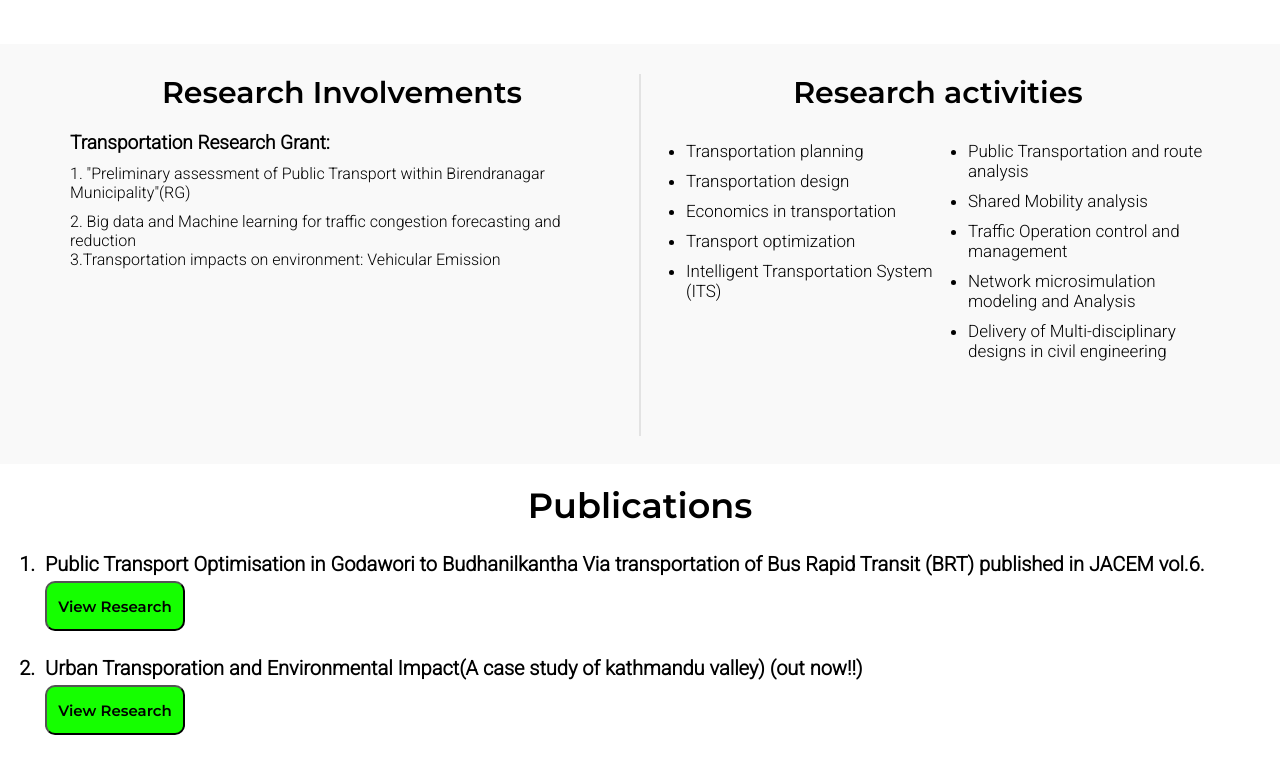
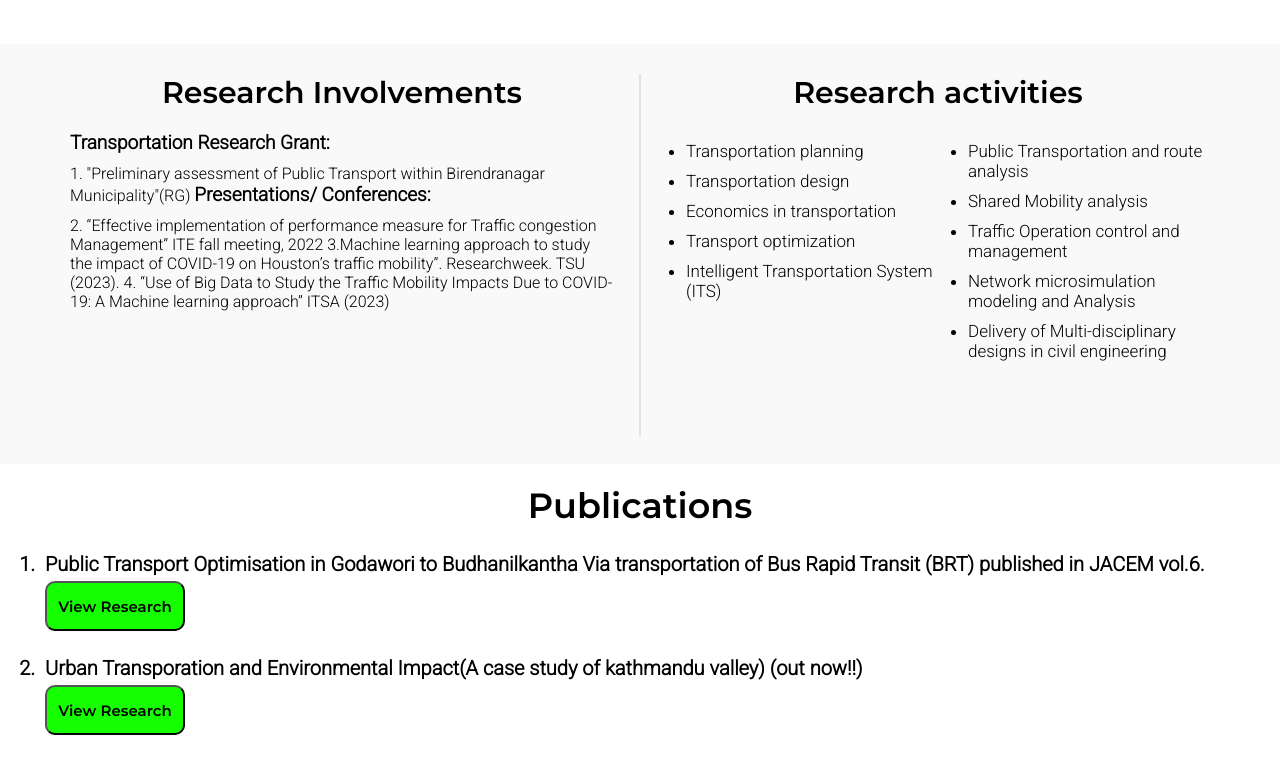
Before and after one commit to Sandeshacharya100/Mero-website-, a plain HTML site: page index.html in a window 1280 px wide. Shown: the part 1560-2317 px from the top of the page. Drawn offline with Linux system fonts and the light colour scheme.

Commit message:
Update index.html

```diff
--- a/index.html
+++ b/index.html
@@ -170,11 +170,16 @@
             <p style="padding: 10px 0px">
               1. "Preliminary assessment of Public Transport within
               Birendranagar Municipality"(RG)
-              <li 2. Big data and Machine learning for traffic congestion
+               <b style="font-size: 19px">Presentations/ Conferences:</b>
+            <br />
+              <li 1. Big data and Machine learning for traffic congestion
               forecasting and reduction</li>
-              2. Big data and Machine learning for traffic congestion
-              forecasting and reduction</li>
-              3.Transportation impacts on environment: Vehicular Emission
+              2. “Effective implementation of performance measure for
+              Traffic congestion Management” ITE fall meeting, 2022
+              3.Machine learning approach to study the impact of COVID-19
+              on Houston’s traffic mobility”. Researchweek. TSU (2023).
+              4. “Use of Big Data to Study the Traffic Mobility Impacts
+              Due to COVID-19: A Machine learning approach” ITSA (2023)
             </p>
           </div>
         </div>
@@ -281,7 +286,7 @@
         <span class="name"> Address: <br /> </span>
         <span class="value"
            >4045 Linkwood, Houston <br />
-          >Kalanki, Kathmandu (Nepal) <br />
+          Kalanki, Kathmandu (Nepal) <br />
           <br />
         </span>
       </div>
```
